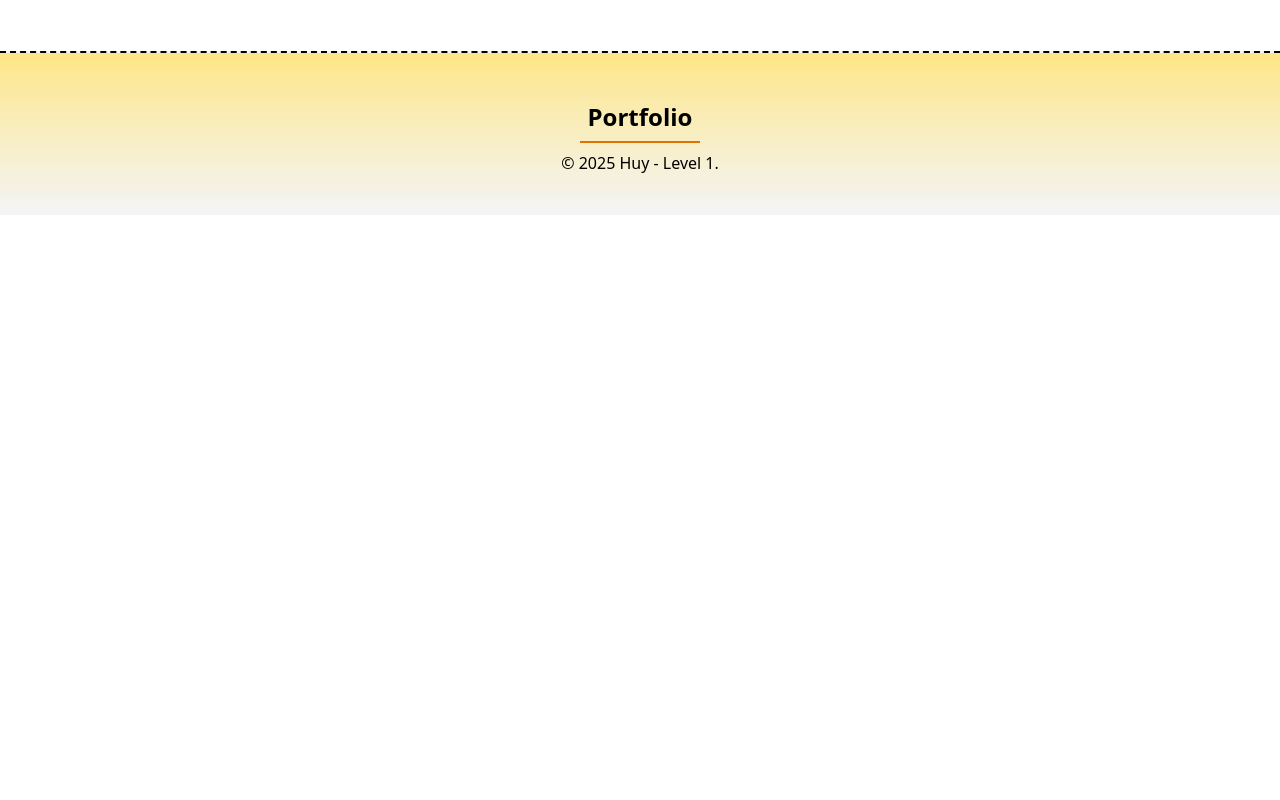
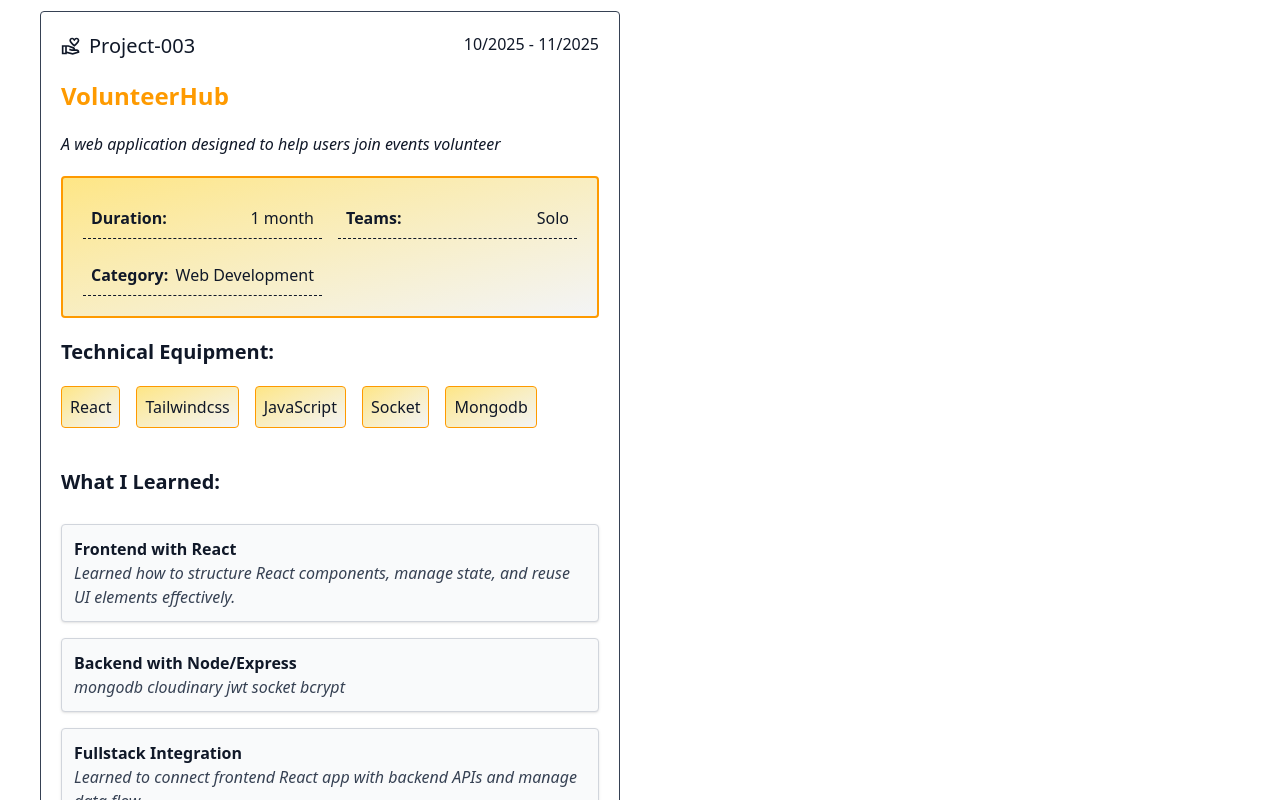
Before and after one commit to NgoHuy05/Portfolio, a React (Vite) app: page /project in a window 1280 px wide. Shown: the part 1500-2300 px from the top of the page. Before the commit the page ends 1715 px from the top, so only its background shows below. Built offline with nearby package versions, Linux system fonts and the light colour scheme.

Commit message:
add project 3

```diff
--- a/src/pages/Project.jsx
+++ b/src/pages/Project.jsx
@@ -3,13 +3,14 @@ import { GoBook } from "react-icons/go";
 import { FcTodoList } from "react-icons/fc";
 import { FaStar } from "react-icons/fa";
 import { BsBoxArrowUpRight } from "react-icons/bs";
+import { MdOutlineVolunteerActivism } from "react-icons/md";
 
 const Project = () => {
   const projects = [
     {
       icon: <GoBook />,
       projectId: "Project-001",
-      year: 2025,
+      year: `03/2025 - 05/2025`,
       title: "Study English - Lexinary",
       description:
         "A web application designed to help users learn and practice English vocabulary efficiently through interactive lessons, flashcards and games.",
@@ -46,7 +47,7 @@ const Project = () => {
     {
       icon: <FcTodoList />,
       projectId: "Project-002",
-      year: 2025,
+      year: `0  8/2025`,
       title: "ToDoList",
       description: "A web application designed to help users create notes",
       projectDetails: [
@@ -68,6 +69,42 @@ const Project = () => {
       codeLink: "https://github.com/NgoHuy05/ToDoList",
       demoLink: "https://to-do-list-hk.vercel.app/",
       rate: 3.5,
+    },
+    {
+      icon: <MdOutlineVolunteerActivism />,
+      projectId: "Project-003",
+      year: `10/2025 - 11/2025`,
+      title: "VolunteerHub",
+      description: "A web application designed to help users join events volunteer",
+      projectDetails: [
+        { label: "Duration:", value: "1 month" },
+        { label: "Teams:", value: "Solo" },
+        { label: "Category:", value: "Web Development" },
+      ],
+      technicalEquiq: [
+        { value: "React" },
+        { value: "Tailwindcss" },
+        { value: "JavaScript" },
+        { value: "Socket" },
+        { value: "Mongodb" },
+      ],
+      whatILearned: [
+        {
+          title: "Frontend with React",
+          desc: "Learned how to structure React components, manage state, and reuse UI elements effectively.",
+        },
+            {
+          title: "Backend with Node/Express",
+          desc: "mongodb cloudinary jwt socket bcrypt",
+        },
+        {
+          title: "Fullstack Integration",
+          desc: "Learned to connect frontend React app with backend APIs and manage data flow.",
+        },
+      ],
+      codeLink: "https://github.com/NgoHuy05/VolunteerHub",
+      demoLink: "https://volunteer-hub-uet-kdqb.vercel.app/",
+      rate: 4.0,
     },
   ];
 
```
